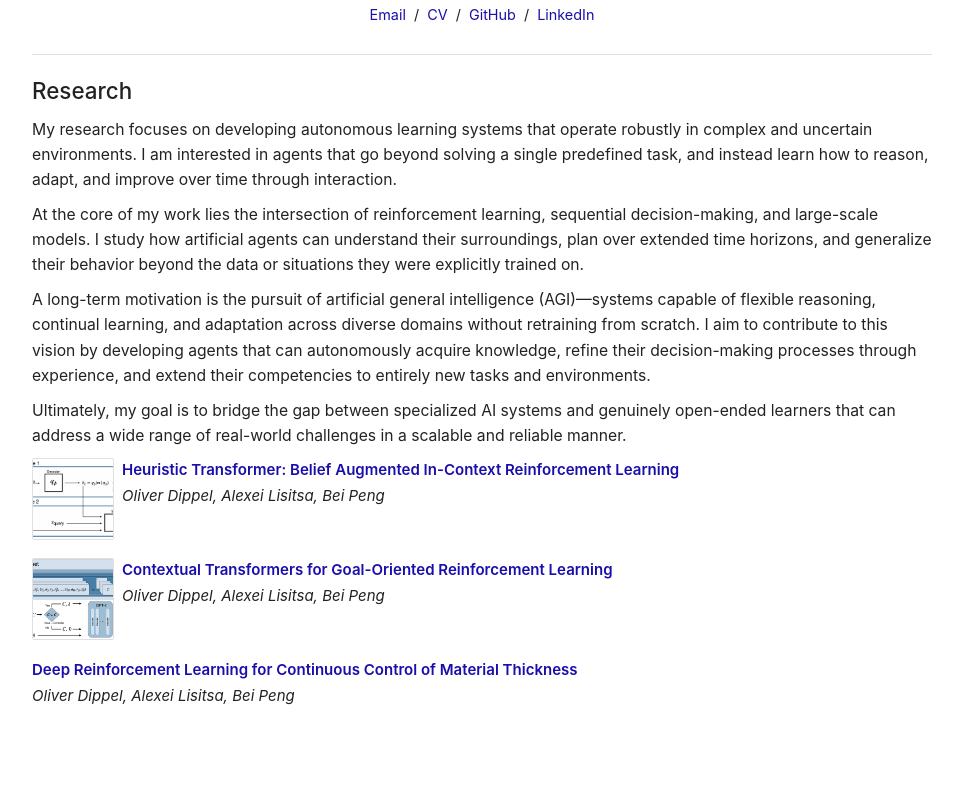
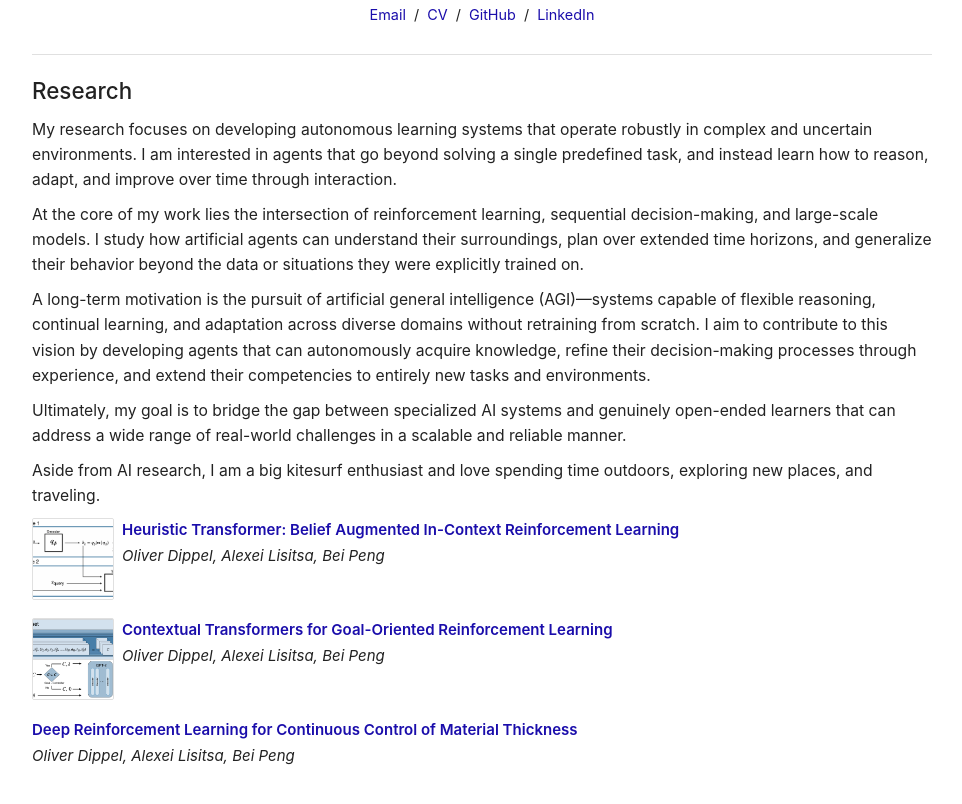
Before and after one commit to oliverdippel/oliverdippel.github.io, a plain HTML site: page index.html in a window 1280 px wide. Shown: the part 592-1396 px from the top of the page, without its empty margins (158-1120 px from the left). Before the commit the page ends 1360 px from the top, so only its background shows below. Drawn offline with Linux system fonts and the light colour scheme.

Commit message:
add interests

```diff
--- a/index.html
+++ b/index.html
@@ -251,6 +251,11 @@
     Ultimately, my goal is to bridge the gap between specialized AI systems and genuinely open-ended learners that can address
     a wide range of real-world challenges in a scalable and reliable manner.
   </p>
+<p>
+    Aside from AI research, I am a big kitesurf enthusiast and love spending time outdoors, exploring new places, and traveling.
+</p>
+
+
 </div>
 
 
```
